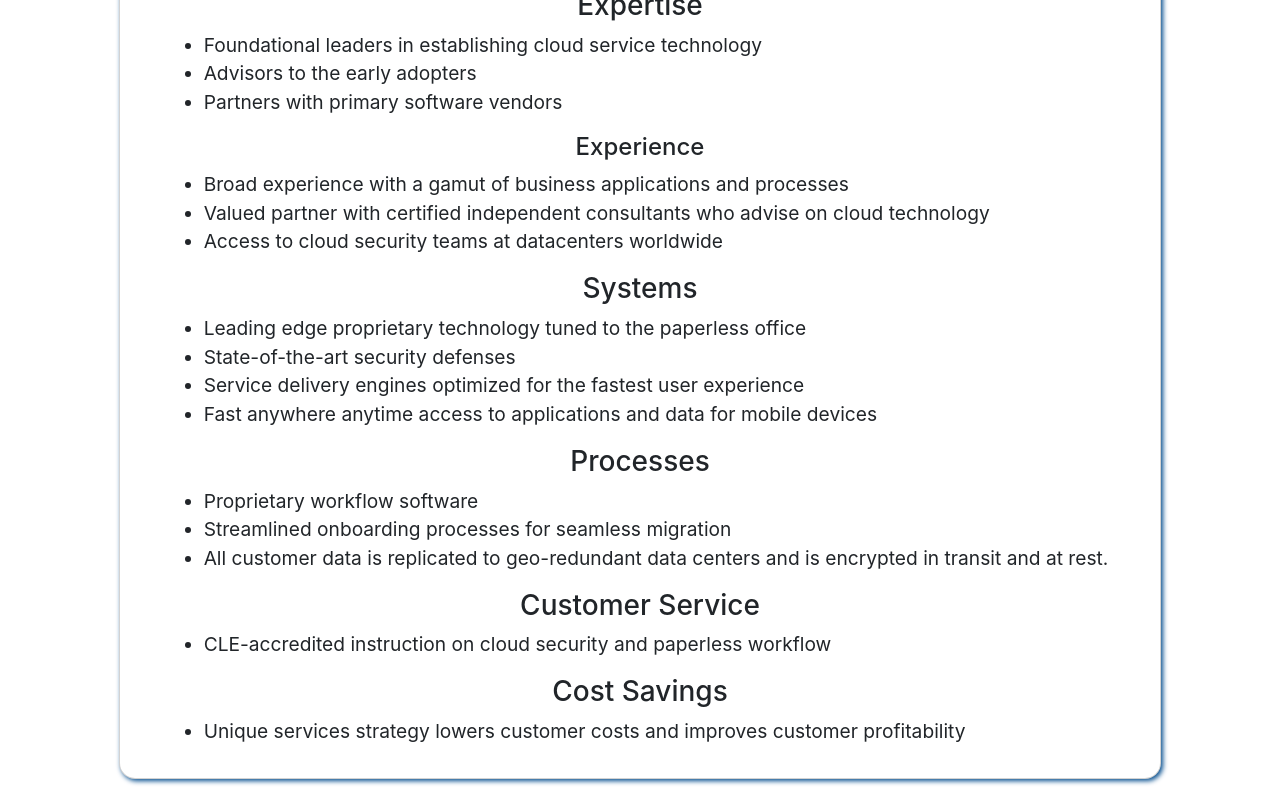
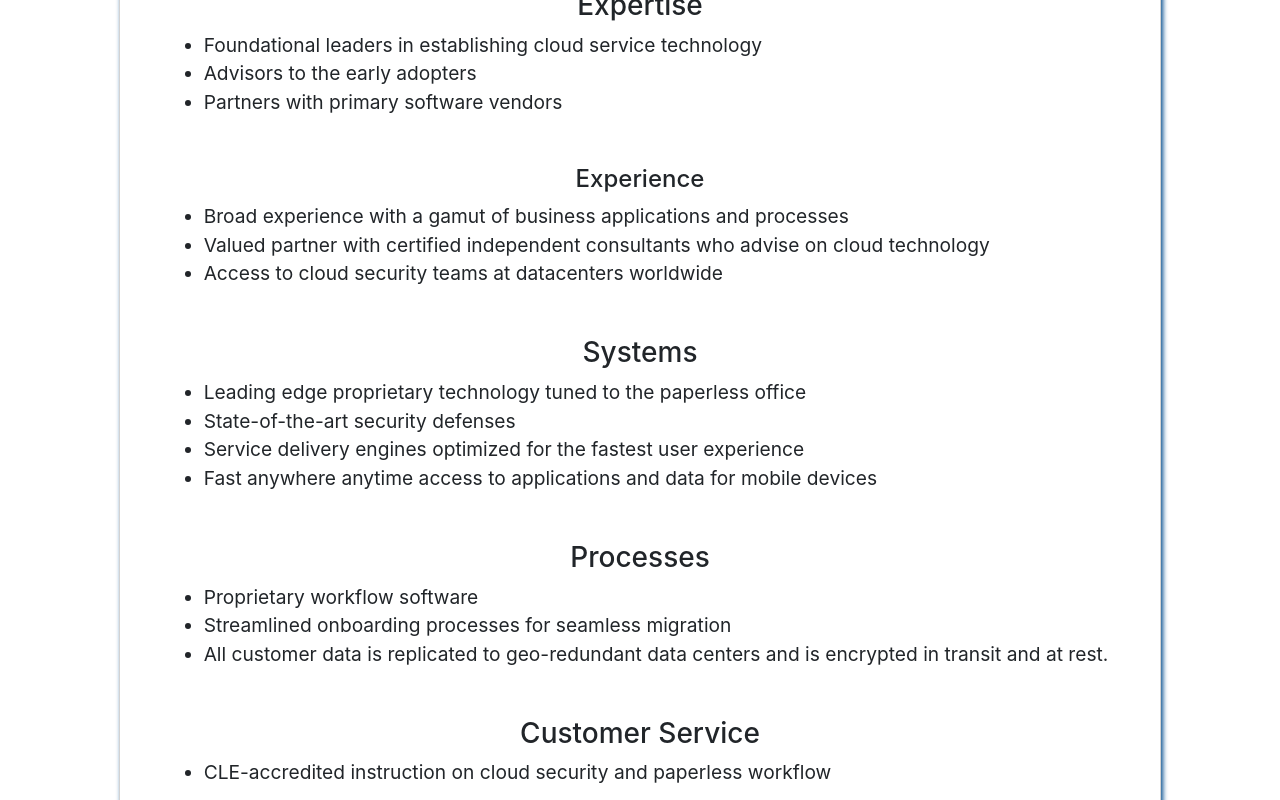
Before and after one commit to JeffGoji/React-Ensyte-Website, a React (Create React App) app: page /gastar-hosting in a window 1280 px wide. Shown: the part 1220-2020 px from the top of the page. Built offline with nearby package versions, Linux system fonts and the light colour scheme.

Commit message:
minor styling refractor

```diff
--- a/src/components/pages/GastarHosting.js
+++ b/src/components/pages/GastarHosting.js
@@ -40,7 +40,7 @@ const GastarHosting = () => {
                                 <li>Advisors to the early adopters</li>
                                 <li>Partners with primary software vendors</li>
                             </ul>
-                            <h4 className="card-title text-center mt-3">Experience</h4>
+                            <h4 className="card-title text-center mt-5">Experience</h4>
 
                             <ul>
                                 <li>
@@ -49,24 +49,24 @@ const GastarHosting = () => {
                                 <li>Valued partner with certified independent consultants who advise on cloud technology</li>
                                 <li>Access to cloud security teams at datacenters worldwide</li>
                             </ul>
-                            <h3 className="text-center mt-3">Systems</h3>
+                            <h3 className="text-center mt-5">Systems</h3>
                             <ul>
                                 <li>Leading edge proprietary technology tuned to the paperless office</li>
                                 <li>State-of-the-art security defenses</li>
                                 <li>Service delivery engines optimized for the fastest user experience</li>
                                 <li>Fast anywhere anytime access to applications and data for mobile devices</li>
                             </ul>
-                            <h3 className="text-center mt-3">Processes</h3>
+                            <h3 className="text-center mt-5">Processes</h3>
                             <ul>
                                 <li>Proprietary workflow software</li>
                                 <li>Streamlined onboarding processes for seamless migration</li>
                                 <li>All customer data is replicated to geo-redundant data centers and is encrypted in transit and at rest.</li>
                             </ul>
-                            <h3 className="text-center mt-3">Customer Service</h3>
+                            <h3 className="text-center mt-5">Customer Service</h3>
                             <ul>
                                 <li>CLE-accredited instruction on cloud security and paperless workflow</li>
                             </ul>
-                            <h3 className="text-center mt-3">Cost Savings</h3>
+                            <h3 className="text-center mt-5">Cost Savings</h3>
                             <ul>
                                 <li>Unique services strategy lowers customer costs and improves customer profitability</li>
                             </ul>
--- a/src/components/pages/GastarRisk.js
+++ b/src/components/pages/GastarRisk.js
@@ -22,7 +22,7 @@ const GastarRisk = () => {
                 </div>
                 <div className="col-lg-6 col-md-12 col-sm-12 text-justify mt-5 text-white">
 
-                    <p>GASTAR falls into the Enterprise Risk Management (ERM) classification of business systems with components of the software falling into all areas of risk management for an organization, from Operations Monitoring to Reporting, Compliance, and Communication. GASTAR gives full control, as well as transparency, of the company’s natural gas position at any time to enable better decision making and optimize the company’s business practices.</p>
+                    <p className='mt-5'>GASTAR falls into the Enterprise Risk Management (ERM) classification of business systems with components of the software falling into all areas of risk management for an organization, from Operations Monitoring to Reporting, Compliance, and Communication. GASTAR gives full control, as well as transparency, of the company’s natural gas position at any time to enable better decision making and optimize the company’s business practices.</p>
                 </div>
             </div>
 
```
